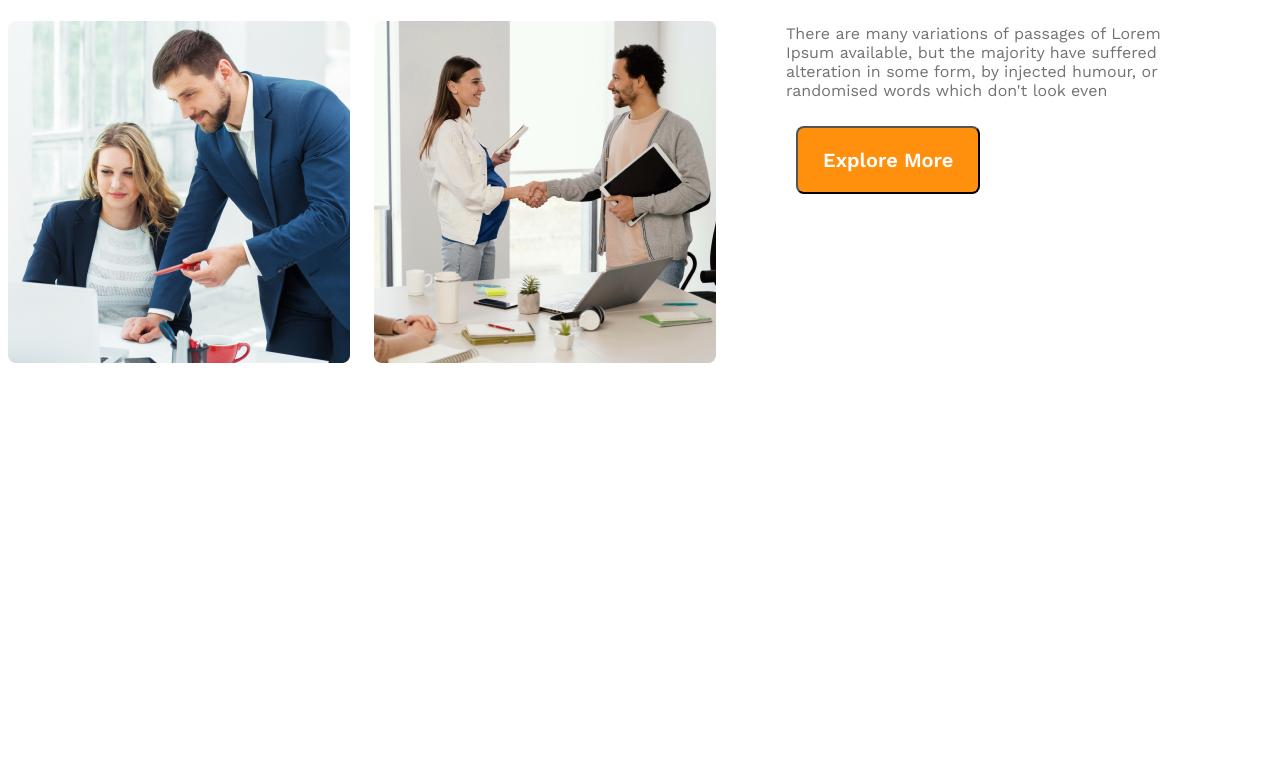
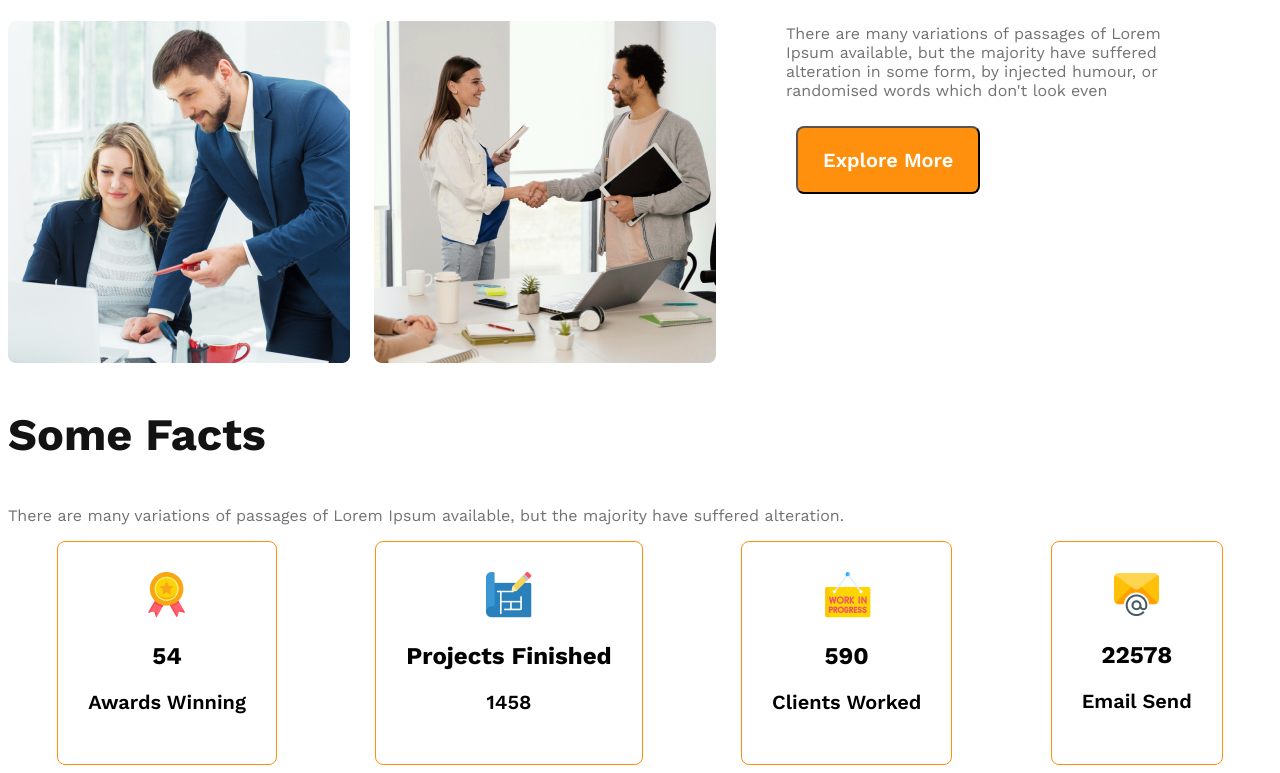
Before and after one commit to MohammadRubel98/Architects-Website, a plain HTML site: page index.html in a window 1280 px wide. Shown: the part 1361-2134 px from the top of the page. Before the commit the page ends 1732 px from the top, so only its background shows below. Drawn offline with nearby package versions, Linux system fonts and the light colour scheme.

Commit message:
Features added

```diff
--- a/index.html
+++ b/index.html
@@ -8,7 +8,7 @@
 <body>
     <header>
         <nav>
-            <h3 class="nav-title">G3 Architects</h3>
+            <h3 class="section-title">G3 Architects</h3>
             <ul>
                 <li><a href="">Home</a></li>
                 <li><a href="">About</a></li>
@@ -45,6 +45,37 @@
 
             </div>
         </section>
+        <section class="Features">
+
+        </section>
+        <section class="facts">
+            <h3 class="section-title">Some Facts</h3>
+            <p class="text-light-gray">There are many variations of passages of Lorem Ipsum available, but the majority have suffered alteration.</p>
+            <div class="facts-card-container">
+                <!-- .card*4>img+h2.card-ststs+p.card-title -->
+                <div class="card">
+                    <img src="images/icons/ribon.png" alt="">
+                    <h2 class="card-ststs">54</h2>
+                    <p class="card-title">Awards Winning</p>
+                </div>
+                <div class="card">
+                    <img src="images/icons/projects.png" alt="">
+                    <h2 class="card-ststs">Projects Finished</h2>
+                    <p class="card-title">1458</p>
+                </div>
+                <div class="card">
+                    <img src="images/icons/customers.png" alt="">
+                    <h2 class="card-ststs">590</h2>
+                    <p class="card-title">Clients Worked</p>
+                </div>
+                <div class="card">
+                    <img src="images/icons/email.png" alt="">
+                    <h2 class="card-ststs">22578</h2>
+                    <p class="card-title">Email Send</p>
+                </div>
+            </div>
+
+        </section>
 
     </main>
     <footer>
--- a/style.css
+++ b/style.css
@@ -19,11 +19,8 @@ nav{
     display: flex;
     justify-content: space-between;
 }
-.nav-title{
-    color: #131313;
-    font-weight: 700;
-    font-size: 45px;
-}
+
+
 nav > ul{
     display: flex;
 
@@ -49,7 +46,7 @@ nav li a{
 .banner-title{
     font-size: 64px;
     font-weight: 700;
-    color: #131313);
+    color: #131313;
 }
 
 
@@ -64,6 +61,12 @@ nav li a{
     cursor: pointer;
     margin: 10px;
 }
+.section-title{
+    color: #131313;
+    font-weight: 700;
+    font-size: 45px;
+}
+
 .banner img{
     width: 100%;
 }
@@ -103,7 +106,30 @@ nav li a{
     color: #727272;
 
 }
+/* facts section */
+.facts-card-container{
+    display: flex;
+    justify-content: space-around;
+}
 
+.facts-card-container .card{
+    border-radius: 8px;
+    border: 1px solid #FF900E;
+    text-align: center;
+    padding: 30px;
+
+}
+.facts-card-container .card-title{
+    font-weight: 600;
+    font-size: 1.25rem;
+    margin-top: 5px;
+}
+.facts-card-container .card-stats{
+    font-size: 2.8rem;
+    color: #424242;
+    margin-top: 10px;
+    margin-bottom: 10px;
+}
 
 /* responsive layout */
 /* mobile view */
```
